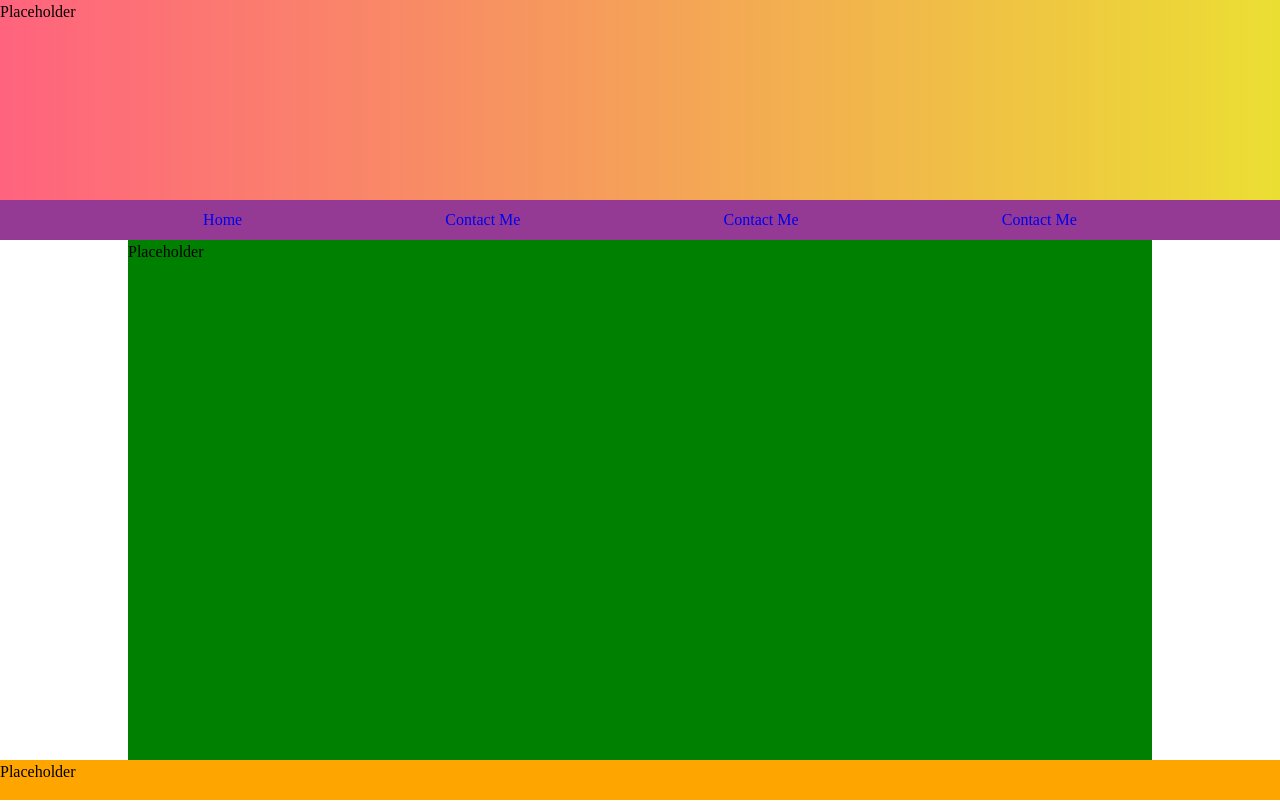
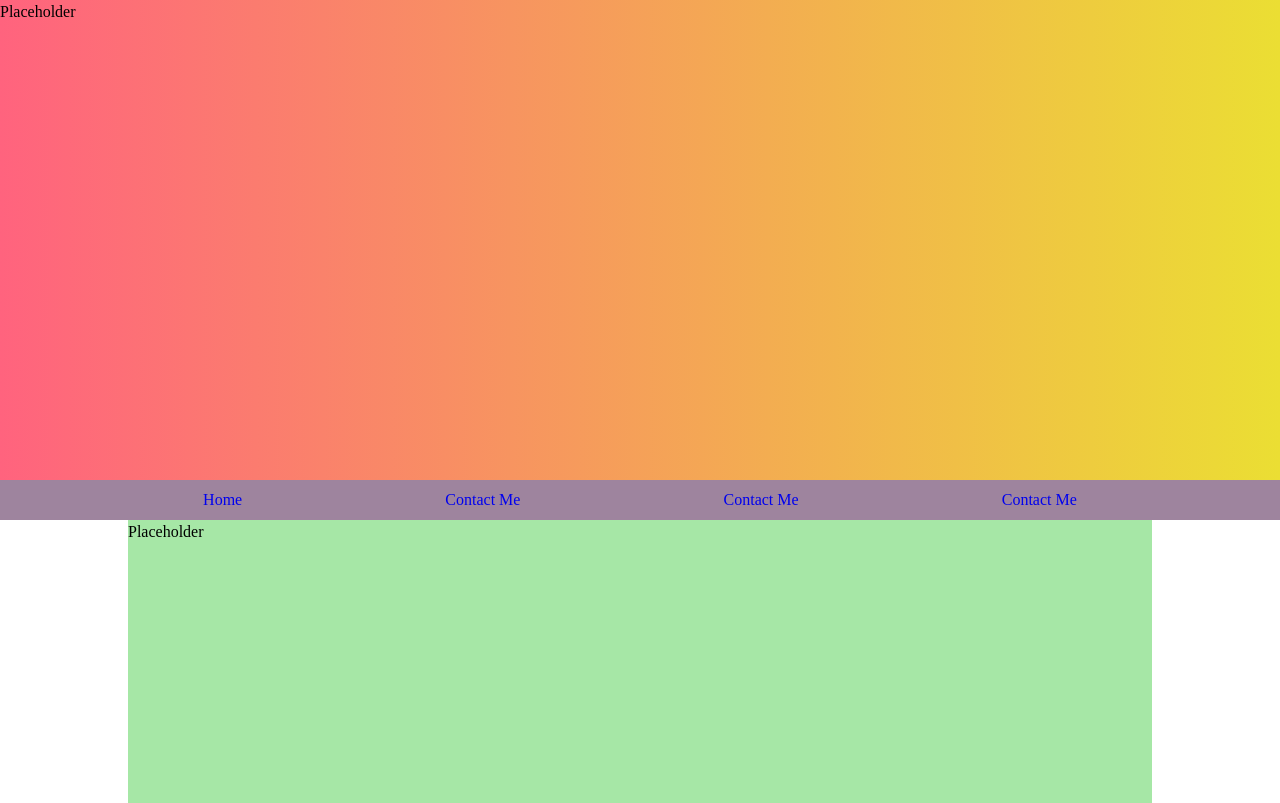
Before and after one commit to SebastianEShelby/personal-portfolio-website, a plain HTML site: page index.html in a window 1280 px wide. Shown: the top 803 px of the page. Drawn offline with nearby package versions, Linux system fonts and the light colour scheme.

Commit message:
Updated main layout styles

```diff
--- a/index.html
+++ b/index.html
@@ -13,11 +13,11 @@
 
     <div class="container" id="home">
 
-        <header class="item">
+        <header class="grid-item">
             Placeholder
         </header>
 
-        <nav class="item">
+        <nav class="grid-item">
             <ul>
                 <li><a href="#home">Home</a></li>
                 <li><a href="#contact">Contact Me</a></li>
@@ -26,11 +26,11 @@
             </ul>
         </nav>
 
-        <main class="item">
+        <main class="grid-item">
             Placeholder
         </main>
 
-        <footer class="item">
+        <footer class="grid-item">
             Placeholder
         </footer>
 
--- a/static/css/styles.css
+++ b/static/css/styles.css
@@ -1,21 +1,26 @@
 @import url(../../node_modules/sanitize.css/sanitize.css);
 
-.container {
+/* Grid Container */
+div.container {
     display: grid;
-    grid-template-columns: [first-line] 1fr [line2] 80vw [line3] 1fr [last-line];
-    grid-template-rows: [first-row] 25vh [row2] 5vh [row3] 65vh [row4] 5vh [last-row];
+    grid-template-columns: [first-line] 10vw [line2] auto [line3] 10vw [last-line];
+    grid-template-rows: [first-row] minmax(60vh, auto) [row2] 5vh [row3] minmax(70vh, auto) [row4] 5vh [last-row];
 }
+/* End Grid Container */
 
-header {
+/* Header - 1st Grid Item */
+header.grid-item {
     background-image: linear-gradient(to right,rgb(255, 99, 126, 1) , rgba(230, 214, 0, 0.8));
     grid-column-start: first-line;
     grid-column-end: last-line;
     grid-row-start: first-row;
     grid-row-end: span 1;
 }
+/* End Header - 1st Grid Item */
 
-nav {
-    background-color: rgb(148, 58, 148);
+/* Navbar - 2nd Grid Item */
+nav.grid-item {
+    background-color: rgb(158, 132, 158);
     /* background-image: linear-gradient(to right, rgb(255, 99, 126, 1), rgb(230, 214, 0, 0.8)); */
     /* Format: grid-column-start/grid-column-end */
     grid-column: first-line/last-line;
@@ -23,14 +28,17 @@ nav {
     grid-row: 2/span 1;
 }
 
+/* Navbar ul - Grid sub-item and Flexbox container */
 nav ul {
     margin: 0;
     display: flex;
+    flex-direction: row;
+    justify-content: space-evenly;
     align-items: center;
-    justify-content: space-evenly;
     height: 100%;
+}
+/* End Navbar ul - Grid sub-item and flexbox container */
 
-}
 nav ul li {
     display: inline-block;
 }
@@ -38,15 +46,20 @@ nav ul li {
 nav ul li a{
     text-decoration-line: none;
 }
+/* End Navbar - 2nd Grid Item */
 
-main {
-    background-color: green;
+/* Main Content - 3rd Grid Item */
+main.grid-item {
+    background-color: rgb(166, 231, 166);
     grid-column: 2/3;
     grid-row: 3/span 1;
 }
+/* End Main Content - 3rd Grid Item */
 
-footer {
-    background-color: orange;
+/* Footer - Last Grid Item */
+footer.grid-item {
+    background-color: rgb(221, 199, 159);
     /* Format: grid-row-start/grid-column-start/grid-row-end/grid-column-end */
     grid-area: 4/first-line/span 1/last-line;
 }
+/* End Footer - Last Grid Item */
```
